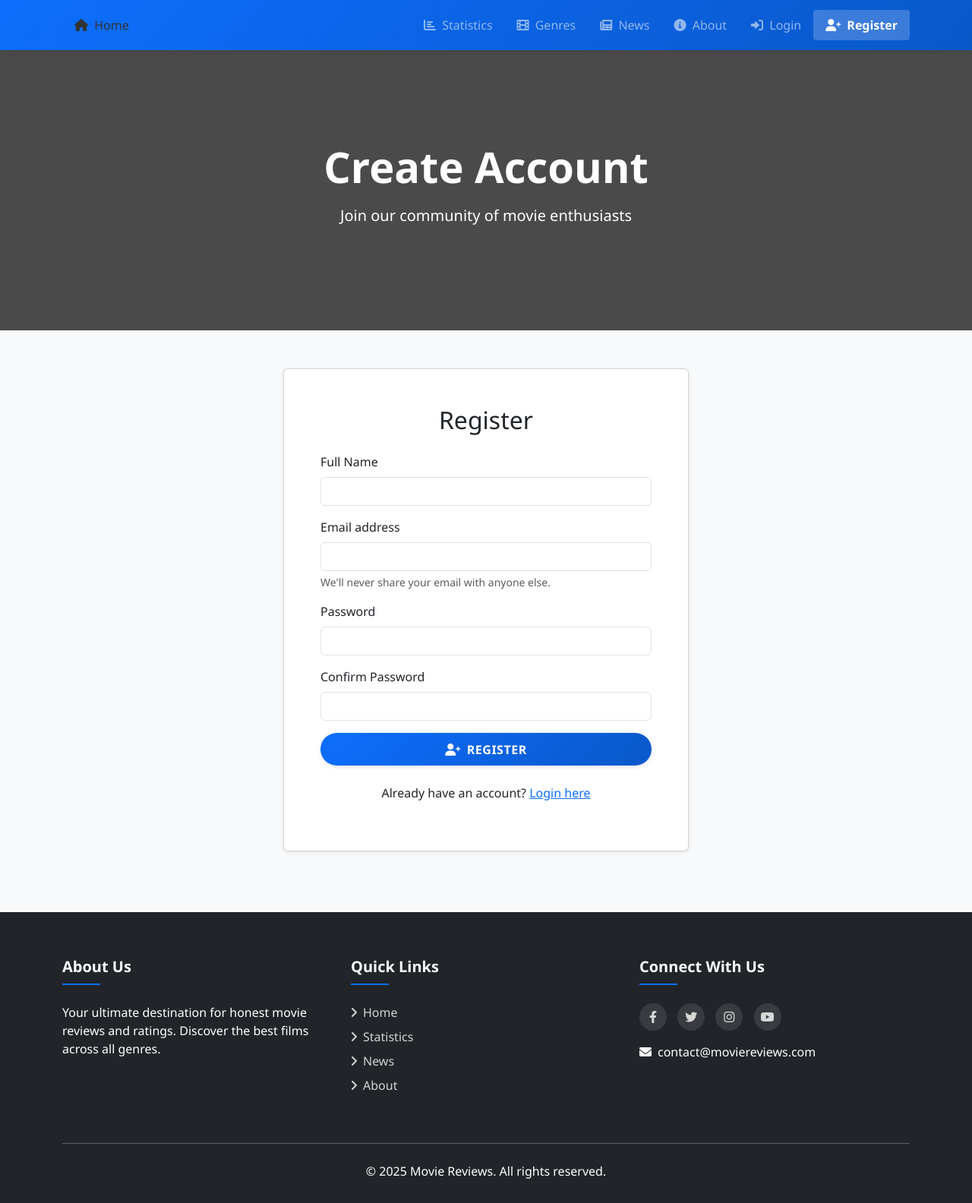
After one commit to camiloarbr/Taller-1, a Django app: page /register/ in a window 1280 px wide. The commit adds this page. Shown: the whole page at 76% size. Run offline with Django 5.2, Linux system fonts and the light colour scheme.

Commit message:
Login, register y logout

```diff
--- a/movie/templates/base.html
+++ b/movie/templates/base.html
@@ -281,6 +281,24 @@
                             <i class="fas fa-info-circle me-1"></i> About
                         </a>
                     </li>
+                    {% if user.is_authenticated %}
+                        <li class="nav-item">
+                            <a class="nav-link" href="{% url 'logout' %}">
+                                <i class="fas fa-sign-out-alt me-1"></i> Logout
+                            </a>
+                        </li>
+                    {% else %}
+                        <li class="nav-item">
+                            <a class="nav-link {% if 'login' in request.path %}active{% endif %}" href="{% url 'login' %}">
+                                <i class="fas fa-sign-in-alt me-1"></i> Login
+                            </a>
+                        </li>
+                        <li class="nav-item">
+                            <a class="nav-link {% if 'register' in request.path %}active{% endif %}" href="{% url 'register' %}">
+                                <i class="fas fa-user-plus me-1"></i> Register
+                            </a>
+                        </li>
+                    {% endif %}
                 </ul>
             </div>
         </div>
--- /dev/null
+++ b/movie/templates/register.html
@@ -0,0 +1,61 @@
+{% extends 'base.html' %}
+{% load static %}
+
+{% block title %}Register - Movie Reviews{% endblock %}
+
+{% block hero %}
+<div class="hero-section">
+    <div class="container hero-content text-center">
+        <h1 class="display-4 mb-3 fw-bold">Create Account</h1>
+        <p class="lead">Join our community of movie enthusiasts</p>
+    </div>
+</div>
+{% endblock %}
+
+{% block content %}
+<div class="container">
+    <div class="row justify-content-center">
+        <div class="col-md-6">
+            <div class="card shadow-sm">
+                <div class="card-body p-5">
+                    <h2 class="text-center mb-4">Register</h2>
+
+                    {% if error %}
+                        <div class="alert alert-danger">{{ error }}</div>
+                    {% endif %}
+
+                    <form method="POST">
+                        {% csrf_token %}
+                        <div class="mb-3">
+                            <label for="name" class="form-label">Full Name</label>
+                            <input type="text" class="form-control" id="name" name="name" required>
+                        </div>
+                        <div class="mb-3">
+                            <label for="email" class="form-label">Email address</label>
+                            <input type="email" class="form-control" id="email" name="email" required>
+                            <div class="form-text">We'll never share your email with anyone else.</div>
+                        </div>
+                        <div class="mb-3">
+                            <label for="password1" class="form-label">Password</label>
+                            <input type="password" class="form-control" id="password1" name="password1" required>
+                        </div>
+                        <div class="mb-3">
+                            <label for="password2" class="form-label">Confirm Password</label>
+                            <input type="password" class="form-control" id="password2" name="password2" required>
+                        </div>
+                        <div class="d-grid gap-2">
+                            <button type="submit" class="btn btn-primary btn-custom">
+                                <i class="fas fa-user-plus me-2"></i>Register
+                            </button>
+                        </div>
+                    </form>
+
+                    <div class="text-center mt-4">
+                        <p>Already have an account? <a href="{% url 'login' %}">Login here</a></p>
+                    </div>
+                </div>
+            </div>
+        </div>
+    </div>
+</div>
+{% endblock %}
--- a/movie/views.py
+++ b/movie/views.py
@@ -1,6 +1,9 @@
-from django.shortcuts import render
+from django.shortcuts import render, redirect
 from django.http import HttpResponse
 from .models import Movie
+from django.contrib.auth.models import User
+from django.contrib.auth import authenticate, login as auth_login, logout
+from django.db import IntegrityError
 import matplotlib
 matplotlib.use('Agg')  # Use non-interactive backend
 import matplotlib.pyplot as plt
@@ -15,6 +18,54 @@ def home(request):
 
 def about(request):
     return render(request, 'about.html')
+
+def login_view(request):
+    if request.method == 'POST':
+        email = request.POST.get('email')
+        password = request.POST.get('password')
+
+        try:
+            user = User.objects.get(email=email)
+            user = authenticate(request, username=user.username, password=password)
+            if user is not None:
+                auth_login(request, user)
+                return redirect('home')
+            else:
+                return render(request, 'login.html', {'error': 'Invalid credentials'})
+        except User.DoesNotExist:
+            return render(request, 'login.html', {'error': 'User not found'})
+
+    return render(request, 'login.html')
+
+def register_view(request):
+    if request.method == 'POST':
+        name = request.POST.get('name')
+        email = request.POST.get('email')
+        password1 = request.POST.get('password1')
+        password2 = request.POST.get('password2')
+
+        if password1 != password2:
+            return render(request, 'register.html', {'error': 'Passwords do not match'})
+
+        try:
+            # Create user with email as username
+            user = User.objects.create_user(
+                username=email,
+                email=email,
+                password=password1,
+                first_name=name.split()[0],
+                last_name=' '.join(name.split()[1:]) if len(name.split()) > 1 else ''
+            )
+            auth_login(request, user)
+            return redirect('home')
+        except IntegrityError:
+            return render(request, 'register.html', {'error': 'Email already registered'})
+
+    return render(request, 'register.html')
+
+def logout_view(request):
+    logout(request)
+    return redirect('home')
 
 def statistics_view(request):
     # Get all movies
--- a/moviereviews/urls.py
+++ b/moviereviews/urls.py
@@ -27,6 +27,9 @@ urlpatterns = [
     path('news/', include('news.urls')),
     path('statistics/', movieViews.statistics_view, name='statistics'),
     path('genre-statistics/', movieViews.genre_statistics_view, name='genre_statistics'),
+    path('login/', movieViews.login_view, name='login'),
+    path('register/', movieViews.register_view, name='register'),
+    path('logout/', movieViews.logout_view, name='logout'),
 ]
 urlpatterns += static(settings.MEDIA_URL, document_root=settings.MEDIA_ROOT)
 urlpatterns += static(settings.STATIC_URL, document_root=settings.STATICFILES_DIRS[0])
```
Also changed, not shown: movie/templates/login.html (added, +52 -0 lines), db.sqlite3.
